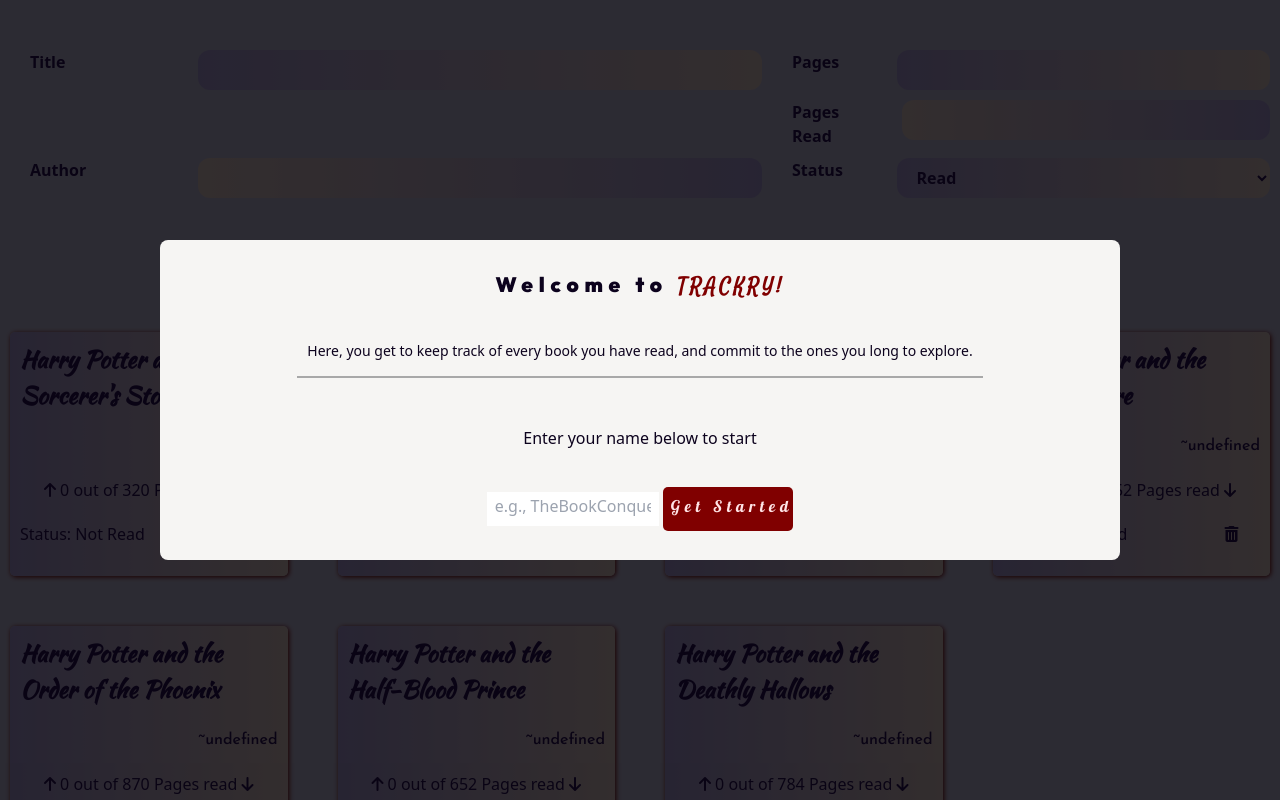
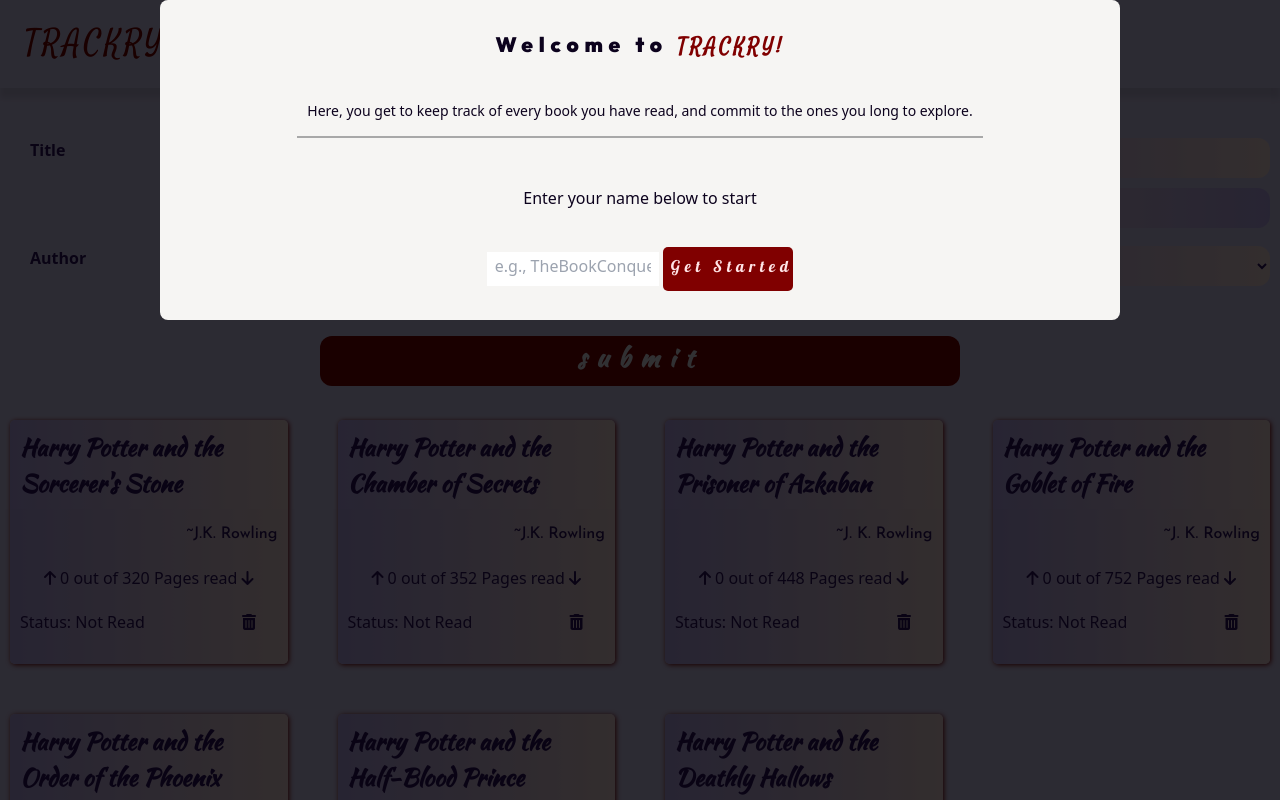
Before and after one commit to Jaynimi/Jay-Library-Project, a website: page index.html in a window 1280 px wide. Shown: the top 800 px of the page. Drawn offline with Linux system fonts and the light colour scheme; a web font is replaced by a local one.

Commit message:
nav styling

```diff
--- a/index.html
+++ b/index.html
@@ -42,7 +42,7 @@
 			</form>
 			<div id="afterName">
 				<div id="specialGreeting"></div>
-				<div>Trackry</div>
+				<div class="trackry">Trackry</div>
 			</div>
 		</section>
 
--- a/main.js
+++ b/main.js
@@ -1,49 +1,50 @@
 let myLibrary = JSON.parse(localStorage.getItem("myLibrary")) || [
 	{
 		title: "Harry Potter and the Sorcerer's Stone",
-		arthor: "J.K. Rowling",
+		author: "J.K. Rowling",
 		pages: 320,
 		read: 0,
 		statuss: "Not Read",
 	},
 	{
 		title: "Harry Potter and the Chamber of Secrets",
-		arthor: "J.K. Rowling",
+		author: "J.K. Rowling",
 		pages: 352,
 		read: 0,
 		statuss: "Not Read",
 	},
 	{
 		title: "Harry Potter and the Prisoner of Azkaban",
-		arthor: "J. K. Rowling",
+		author: "J. K. Rowling",
 		pages: 448,
 		read: 0,
 		statuss: "Not Read",
 	},
 	{
 		title: "Harry Potter and the Goblet of Fire",
-		arthor: "J. K. Rowling",
+		author: "J. K. Rowling",
 		pages: 752,
 		read: 0,
 		statuss: "Not Read",
 	},
+
 	{
 		title: "Harry Potter and the Order of the Phoenix",
-		arthor: "J. K. Rowling",
+		author: "J. K. Rowling",
 		pages: 870,
 		read: 0,
 		statuss: "Not Read",
 	},
 	{
 		title: "Harry Potter and the Half-Blood Prince",
-		arthor: "J. K. Rowling",
+		author: "J. K. Rowling",
 		pages: 652,
 		read: 0,
 		statuss: "Not Read",
 	},
 	{
 		title: "Harry Potter and the Deathly Hallows",
-		arthor: "J. K. Rowling",
+		author: "J. K. Rowling",
 		pages: 784,
 		read: 0,
 		statuss: "Not Read",
@@ -61,28 +62,44 @@
 const UserName = document.getElementById("submitNameInput");
 const submitName = document.getElementById("submitNameBtn");
 const specialGreeting = document.getElementById("specialGreeting");
+const nav = document.getElementById("navHeader");
+
+// script.js
+let prevScrollPosition = window.pageYOffset;
+
+window.addEventListener("scroll", () => {
+	const scrollPosition = window.pageYOffset;
+
+	if (scrollPosition >= 60 && scrollPosition < prevScrollPosition) {
+		nav.classList.add("sticky-shadow");
+	} else {
+		nav.classList.remove("sticky-shadow");
+	}
+
+	prevScrollPosition = scrollPosition;
+});
 
 const storedName = localStorage.getItem("username");
 
-// if (storedName) {
-// 	nameForm.style.display = "none"; // or visibility: hidden if you prefer
-// 	specialGreeting.textContent = `${storedName}'s`;
-// } else {
-// 	nameForm.style.display = "block";
+if (storedName) {
+	nameForm.style.display = "none"; // or visibility: hidden if you prefer
+	specialGreeting.textContent = `${storedName}'s`;
+} else {
+	nameForm.style.display = "block";
 
-// 	nameForm.addEventListener("submit", (e) => {
-// 		e.preventDefault();
+	nameForm.addEventListener("submit", (e) => {
+		e.preventDefault();
 
-// 		const username = UserName.value;
+		const username = UserName.value;
 
-// 		localStorage.setItem("username", username);
+		localStorage.setItem("username", username);
 
-// 		nameForm.style.display = "none";
+		nameForm.style.display = "none";
 
-// 		specialGreeting.textContent = `${username}'s`; // Use 'username' instead of 'storedName'
-// 		console.log(username);
-// 	});
-// }
+		specialGreeting.textContent = `${username}'s`; // Use 'username' instead of 'storedName'
+		console.log(username);
+	});
+}
 
 // form.addEventListener("submit", (e) => {
 // 	e.preventDefault();
--- a/style.css
+++ b/style.css
@@ -83,11 +83,11 @@
 	padding: 2px 8px 8px 8px;
 	width: 45%;
 }
-
+/*
 #submitNameInput:active,
 #submitNameInput:focus {
 	border: transparent;
-}
+} */
 
 #submitNameBtn {
 	background-color: #800000;
@@ -114,8 +114,24 @@
 }
 
 #afterName {
-	display: none;
+	display: flex;
 	flex-direction: row;
+	width: 100%;
+	padding: 20px 25px;
+	box-shadow: 0 10px 6px rgba(0, 0, 0, 0.1);
+	font-size: 2rem;
+}
+
+.sticky-shadow {
+	position: sticky;
+	top: 0;
+	left: 0;
+	z-index: 50000;
+	background-color: #cebdf9;
+	color: #2e1065;
+}
+
+#specialGreeting {
 }
 
 .try {
```
